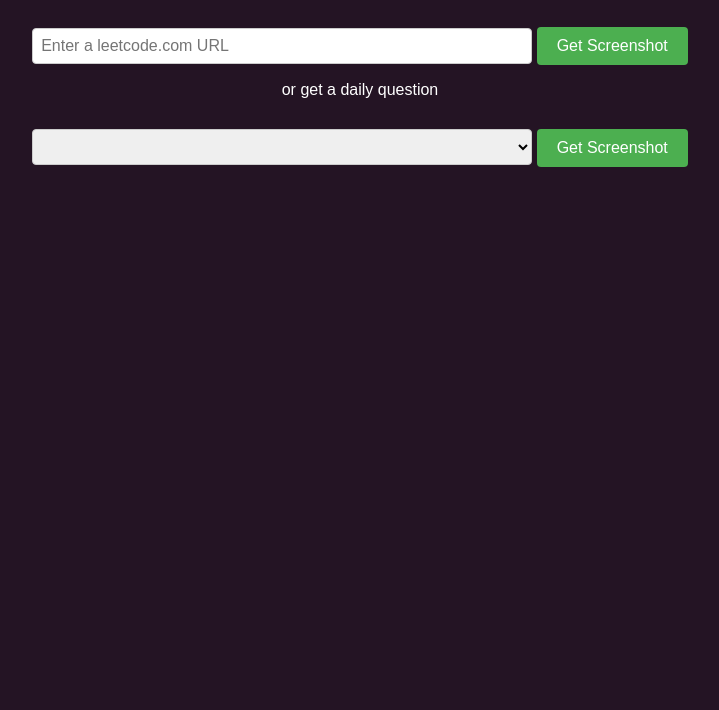
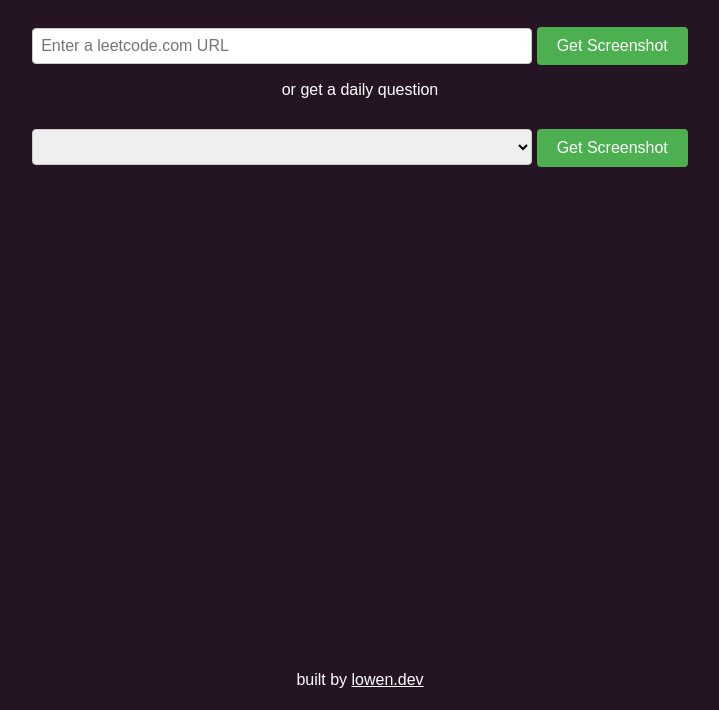
Before and after one commit to lowenhere/leetcode-screenshot, a website: page public/index.html in a window 1280 px wide. Shown: the part 90-800 px from the top of the page, without its empty margins (280-999 px from the left). Drawn offline with Linux system fonts and the light colour scheme; no server answers.

Commit message:
self shilling

```diff
--- a/public/index.html
+++ b/public/index.html
@@ -117,6 +117,10 @@
         // Call the function to fetch daily questions when the page loads
         window.addEventListener("load", fetchDailyQuestions);
     </script>
+
+    <p style="position: fixed; bottom: 5px; left: 50%; transform: translateX(-50%);">
+        built by <a href="https://lowen.dev" style="color: #fff; text-decoration: underline;">lowen.dev</a>
+    </p>
 </body>
 
 </html>
```
